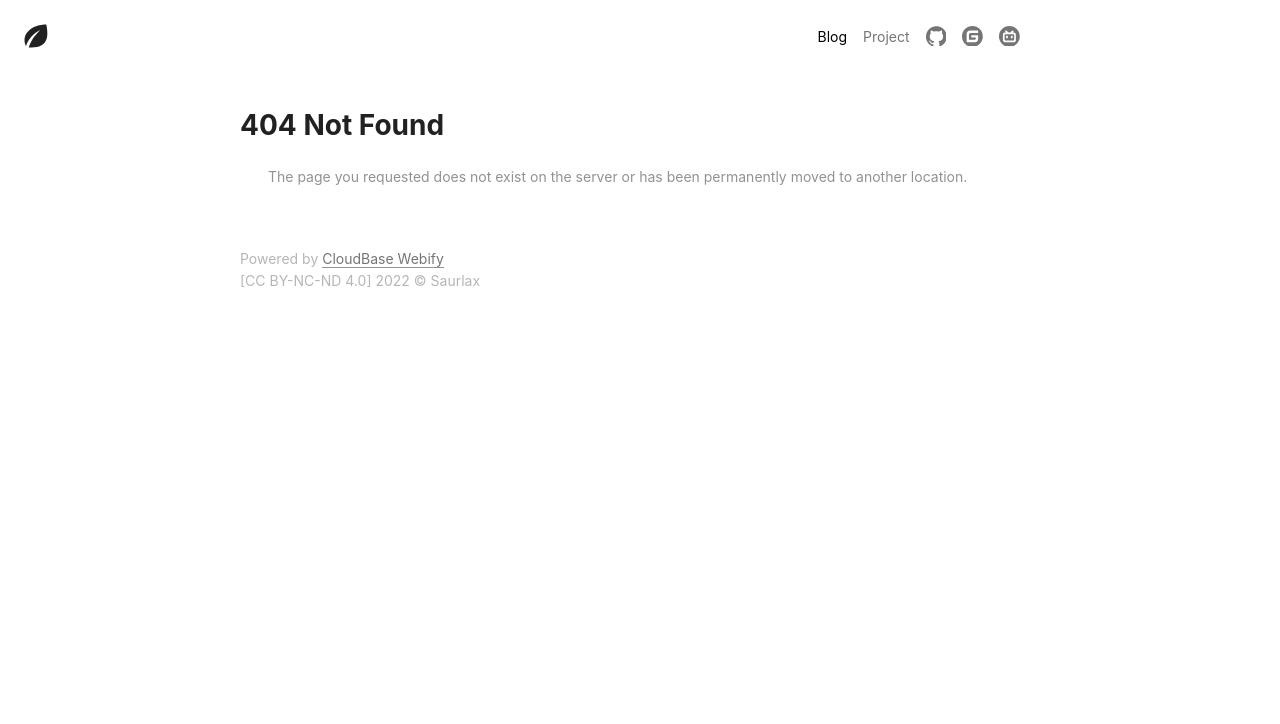
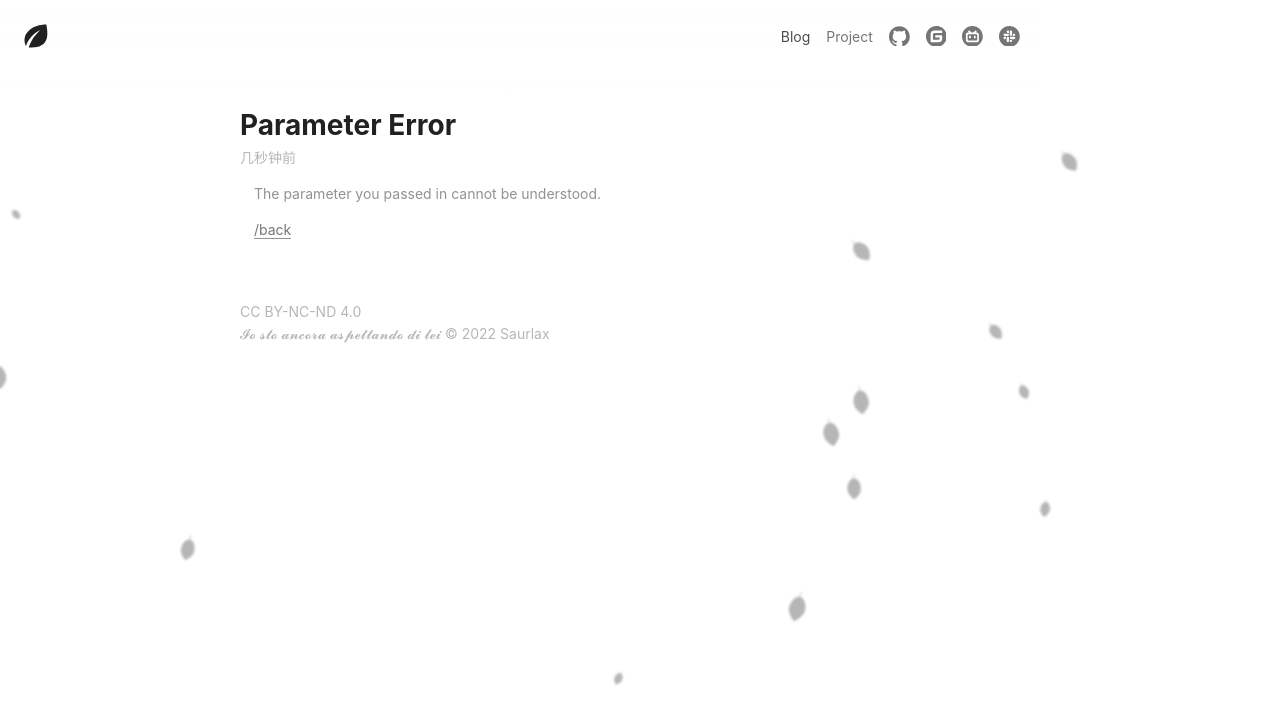
Before and after one commit to saurlax/saurlax.com-v2, a React (Vite) app: page /blog/detail/1 in a window 1280 px wide. Before the commit this address had no page. Shown: the top 724 px of the page. Built offline with nearby package versions, Linux system fonts and the light colour scheme; what @cloudbase/js-sdk would draw is missing.

Commit message:
Update blog page

```diff
--- a/package.json
+++ b/package.json
@@ -1,7 +1,7 @@
 {
   "name": "saurlax",
   "private": true,
-  "version": "0.0.0",
+  "version": "0.0.1",
   "scripts": {
     "dev": "vite --host",
     "build": "vite build",
--- a/src/App.jsx
+++ b/src/App.jsx
@@ -3,14 +3,21 @@ import './app.css';
 import Home from './pages/Home';
 import Layout from './components/Layout';
 import Blog from './pages/Blog';
+import BlogDetail from './pages/BlogDetail';
+import { useEffect } from 'react';
 
 function App() {
+  useEffect(() => {
+    document.body.className = localStorage.getItem('theme');
+  }, []);
+
   return (
     <BrowserRouter>
       <Routes>
         <Route path='/' element={<Layout />}>
           <Route path='' element={<Home />} />
-          <Route path='blog/:id' element={<Blog />} />
+          <Route path='blog/detail/:id' element={<BlogDetail />} />
+          <Route path='blog/:page' element={<Blog />} />
           <Route path='blog' element={<Blog />} />
           <Route path='*' element={<><h1>404 Not Found</h1><p>The page you requested does not exist on the server or has been permanently moved to another location.</p></>} />
         </Route>
--- a/src/app.css
+++ b/src/app.css
@@ -5,10 +5,24 @@
   --primary-3: #929292;
   --primary-4: #b6b6b6;
   --primary-5: #f3f3f3;
-  --parmary-6: #ffffff;
+  --primary-6: #ffffff;
   --background: #ffffff;
   --background-cc: #ffffffcc;
   --background-00: #ffffff00;
+  -webkit-tap-highlight-color: transparent;
+}
+
+body.dark {
+  --primary-6: #212121;
+  --primary-5: #4d4d4d;
+  --primary-4: #757575;
+  --primary-3: #929292;
+  --primary-2: #b6b6b6;
+  --primary-1: #f3f3f3;
+  --primary-0: #ffffff;
+  --background: #212121;
+  --background-cc: #212121cc;
+  --background-00: #21212100;
 }
 
 ::-webkit-scrollbar {
@@ -25,8 +39,18 @@
   background-color: var(--primary-4);
 }
 
+::selection {
+  color: var(--primary-6);
+  background-color: var(--primary-2);
+}
+
+* {
+  transition: all 0.1s linear;
+}
+
 body {
   margin: 0;
+  color: var(--primary-3);
   background-color: var(--background);
   height: auto;
   font-size: 14px;
@@ -73,7 +97,7 @@ hr {
 
 p {
   color: var(--primary-3);
-  text-indent: 2em;
+  text-indent: 1em;
 }
 
 a {
@@ -87,20 +111,6 @@ a:hover {
   border-color: var(--primary-2);
 }
 
-@keyframes preload {
-  from {
-    filter: drop-shadow(0 0 0 #000000);
-  }
-
-  to {
-    filter: drop-shadow(0 0 20px #00000000);
-  }
-}
-
-.preload {
-  animation: preload 1s infinite;
-}
-
 @media screen and (max-width: 600px) {
   .mobile-hide {
     display: none !important;
--- a/src/components/Layout.jsx
+++ b/src/components/Layout.jsx
@@ -1,11 +1,16 @@
 import './layout.css';
 import { Link, NavLink, Outlet } from "react-router-dom";
-import { BilibiliFilled, GiteeFilled, SaurlaxFilled } from "./Icons";
-import { GithubOutlined } from '@ant-design/icons';
+import { BilibiliFilled, GiteeFilled, LeafFilled, SaurlaxFilled } from "./Icons";
+import { GithubOutlined, SlackCircleFilled } from '@ant-design/icons';
 
 function Layout() {
   return (
     <div className='layout'>
+      <div className='background'>
+        {new Array(parseInt(Math.random() * 10 + 6)).fill(null).map(() => {
+          return <LeafFilled style={{ fontSize: `${Math.random() + 0.6}rem`, top: `-${Math.random() * 50}%`, left: `calc(${Math.random() * 100}% - 100px)`, animationDuration: `${Math.random() * 10 + 6}s` }} />;
+        })}
+      </div>
       <div className='header'>
         <Link to='/' className='logo' ><SaurlaxFilled /></Link>
         <span className='header-nav'>
@@ -14,13 +19,16 @@ function Layout() {
           <a className='header-nav-item icon mobile-hide' href='https://github.com/saurlax'><GithubOutlined /></a>
           <a className='header-nav-item icon mobile-hide' href='https://gitee.com/saurlax'><GiteeFilled /></a>
           <a className='header-nav-item icon mobile-hide' href='https://bilibili.com/'><BilibiliFilled /></a>
+          <span className='header-nav-item icon' onClick={() => { localStorage.setItem('theme', localStorage.getItem('theme') == 'dark' ? 'light' : 'dark'); document.body.className = localStorage.getItem('theme') }}>
+            <SlackCircleFilled />
+          </span>
         </span>
       </div>
       <div className='wrapper'>
         <div className='content'><Outlet /></div>
         <div className='footer'>
-          <div>Powered by <a href='https://webify.cloudbase.net/' target='_blank'>CloudBase Webify</a></div>
-          <div>[CC BY-NC-ND 4.0] 2022 © Saurlax</div>
+          <div>CC BY-NC-ND 4.0</div>
+          <div>𝓘𝓸 𝓼𝓽𝓸 𝓪𝓷𝓬𝓸𝓻𝓪 𝓪𝓼𝓹𝓮𝓽𝓽𝓪𝓷𝓭𝓸 𝓭𝓲 𝓵𝓮𝓲 © 2022 Saurlax</div>
         </div>
       </div>
     </div>
--- a/src/components/layout.css
+++ b/src/components/layout.css
@@ -1,3 +1,45 @@
+.background {
+  position: fixed;
+  top: 0;
+  left: 0;
+  right: 0;
+  bottom: 0;
+  z-index: -1;
+  pointer-events: none;
+  filter: blur(1px);
+}
+
+@keyframes leaf-fall {
+  from {
+    top: -1.6rem;
+    left: -1.6rem;
+  }
+
+  to {
+    top: 100%;
+    left: 100%;
+    ;
+  }
+}
+
+@keyframes leaf-fall {
+  0% {
+    transform: translateX(0) rotate(40deg);
+  }
+
+  100% {
+    top: 100%;
+    transform: translateX(100px) rotate(180deg);
+  }
+}
+
+.background span {
+  position: absolute;
+  color: var(--primary-4);
+  font-size: 1.6rem;
+  animation: leaf-fall 9s linear infinite;
+}
+
 .header {
   display: flex;
   justify-content: space-between;
@@ -25,6 +67,12 @@
 
 .header-nav-item {
   border: none;
+  color: var(--primary-2);
+  cursor: pointer;
+}
+
+.header-nav-item:hover {
+  color: var(--primary-1);
 }
 
 .header-nav-item.icon {
@@ -32,7 +80,7 @@
 }
 
 .header-nav-item.active {
-  color: var(--parmary-1);
+  color: var(--primary-1);
 }
 
 .wrapper {
--- a/src/pages/Blog.jsx
+++ b/src/pages/Blog.jsx
@@ -1,33 +1,22 @@
 import './blog.css';
 import { useEffect, useState } from 'react';
 import { Link, useParams } from 'react-router-dom';
-import Markdown from '../components/Markdown';
 import { LoadingOutlined } from '@ant-design/icons';
+import div from '../components/Markdown';
 
 function Blog() {
-  const id = useParams().id;
+  const page = parseInt(useParams().page);
   const [blogList, setBlogList] = useState([]);
-  const [blog, setBlog] = useState(null);
+
   useEffect(() => {
-    if (id && id.length == 32) {
-      db.collection('blog').doc(id).get().then((res) => {
-        console.log(res);
-        if (res.code) {
-          setBlog({
-            title: res.code + ': ' + res.message,
-            time: new Date(),
-            _id: 'error'
-          });
-        } else {
-          setBlog(res.data[0]);
-        }
-      });
-    } else if (!id) {
+    if (page && !isNaN(page)) {
+
+    } else if (!page) {
       db.collection('blog').get().then((res) => {
-        console.log(res);
         if (res.code) {
           setBlogList([{
-            title: res.code + ': ' + res.message,
+            title: res.code,
+            content: res.message,
             time: new Date(),
             _id: 'error'
           }]);
@@ -35,39 +24,33 @@ function Blog() {
           setBlogList(res.data);
         }
       });
+    } else {
+      setBlogList([{
+        title: 'Parameter Error',
+        content: 'The parameter you passed in cannot be understood.',
+        time: new Date(),
+        _id: 'error'
+      }]);
     }
   }, []);
 
   return (
-    id && id.length == 32 ?
-      <div>
-        {blog ? <div className='blog-detail'>
-          <h1>{blog.title}</h1>
-          <div className='blog-time'>{blog.time.friendly()}</div>
-          <Markdown>{blog.content}</Markdown>
-        </div> : <div className='blog preload'><LoadingOutlined /> Loading...</div>}
-      </div> : (!id ?
     <div>
       <h1>Blog</h1>
       <div className='blog'>
         {
           blogList.length != 0 ?
             blogList.map((blog) => {
-                  return (
-                    <div className='blog-item' key={blog._id}>
-                      <Link to={'/blog/' + blog._id}><h2>{blog.title}</h2></Link>
+              return (<div className='blog-item' key={blog._id}>
+                <Link to={'/blog/detail/' + blog._id}><h2>{blog.title}</h2></Link>
                 <span>{blog.time.friendly()}</span>
-                    </div>
-                  )
-                }) : <div className='blog preload'><LoadingOutlined /> Loading...</div>
+                <div className='preview'>{blog.content}</div>
+              </div>);
+            }) : <div className='blog'><LoadingOutlined /> Loading...</div>
         }
       </div>
-        </div> : <div>
-          <h1>Parameter Error</h1>
-          <p>The parameter you passed in cannot be understood.</p>
     </div>
-      ));
-
+  );
 }
 
 export default Blog;
--- /dev/null
+++ b/src/pages/BlogDetail.jsx
@@ -0,0 +1,46 @@
+import './blog.css';
+import { useEffect, useState } from 'react';
+import { Link, useNavigate, useParams } from 'react-router-dom';
+import Markdown from '../components/Markdown';
+import { LoadingOutlined } from '@ant-design/icons';
+
+function BlogDetail() {
+  const id = useParams().id;
+  const [blog, setBlog] = useState(null);
+  useEffect(() => {
+    if (id && id.length == 32) {
+      db.collection('blog').doc(id).get().then((res) => {
+        if (res.code) {
+          setBlog({
+            title: res.code,
+            content: res.message,
+            time: new Date(),
+            _id: 'error'
+          });
+        } else {
+          setBlog(res.data[0]);
+        }
+      });
+    } else {
+      setBlog({
+        title: 'Parameter Error',
+        content: 'The parameter you passed in cannot be understood.',
+        time: new Date(),
+        _id: 'error'
+      });
+    }
+  }, []);
+
+  return (
+    <div>
+      {blog ? <div className='blog-detail'>
+        <h1>{blog.title}</h1>
+        <div className='blog-time'>{blog.time.friendly()}</div>
+        <Markdown>{blog.content}</Markdown>
+        <p><Link to='/blog'>/back</Link></p>
+      </div> : <div className='blog'><LoadingOutlined /> Loading...</div>}
+    </div>
+  );
+}
+
+export default BlogDetail;
--- a/src/pages/Home.jsx
+++ b/src/pages/Home.jsx
@@ -2,8 +2,12 @@ function Home() {
   return (
     <div>
       <h1>Saurlax</h1>
-      <p>Hi there, welcome to my personal website! I am currently a senior high school student in Shenzhen. In high school, I ran a computer technology association, which also let me know a lot about web development.</p>
+      <p>Hi there, welcome to my personal website! I am currently a senior high school student in Shenzhen. In high school, I ran a computer technology association, which let me know a lot about web development.</p>
       <p>You can find me on <a href='https://github.com/saurlax' target='_blank'>GitHub</a>, <a href='https://gitee.com/saurlax' target='_blank'>Gitee</a> and <a href='https://space.bilibili.com/251608296' target='_blank'>Bilibili</a>. Or you can join my <a href='https://jq.qq.com/?_wv=1027&k=1vDJz049' target='_blank'>QQ group chat</a>!</p>
+      <h2>Links</h2>
+      <div className='home-links'>
+        <a href='https://webify.cloudbase.net/' target='_blank'>CloudBase Webify</a>
+      </div>
     </div>
   );
 }
--- a/src/pages/blog.css
+++ b/src/pages/blog.css
@@ -27,3 +27,11 @@
   color: var(--primary-4);
   margin-bottom: 14px;
 }
+
+
+.preview {
+  display: -webkit-box;
+  -webkit-box-orient: vertical;
+  -webkit-line-clamp: 3;
+  overflow: hidden;
+}
--- a/src/pages/home.css
+++ b/src/pages/home.css
@@ -0,0 +1,4 @@
+.home-links {
+  display: flex;
+  flex-wrap: wrap;
+}
```
Lines whose indentation alone changed are shown as unchanged.
